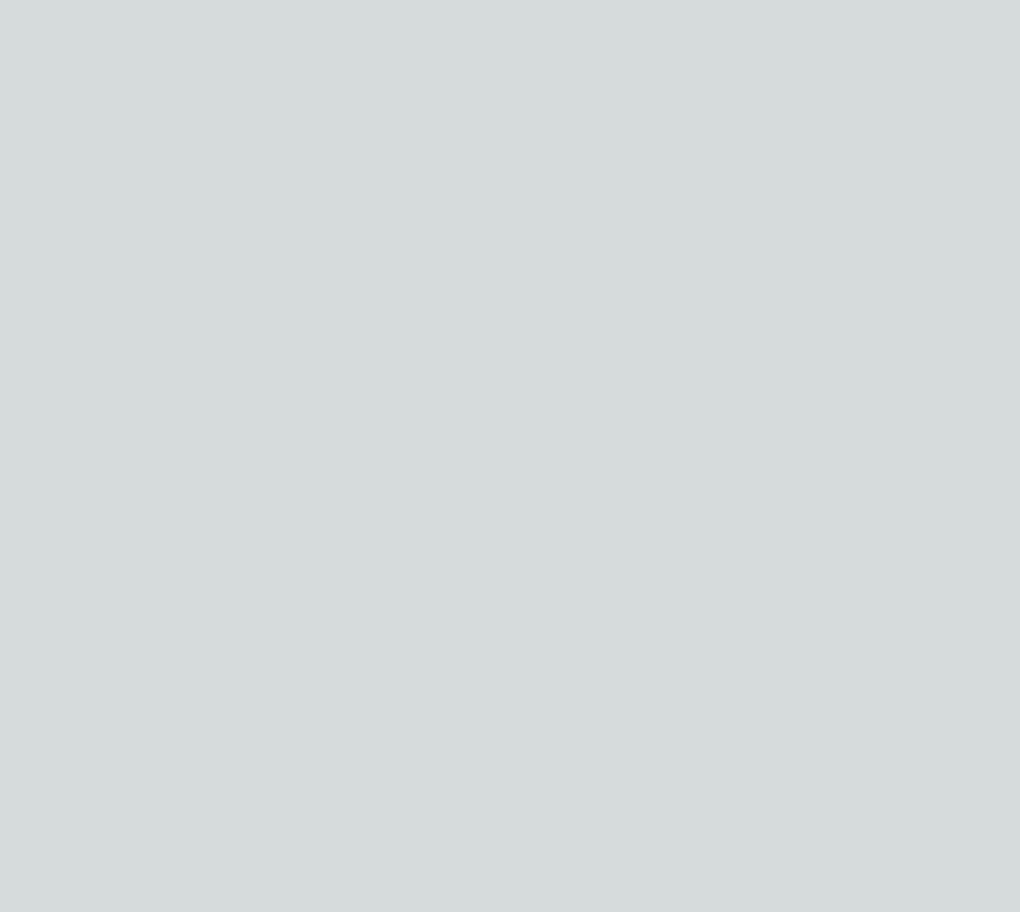
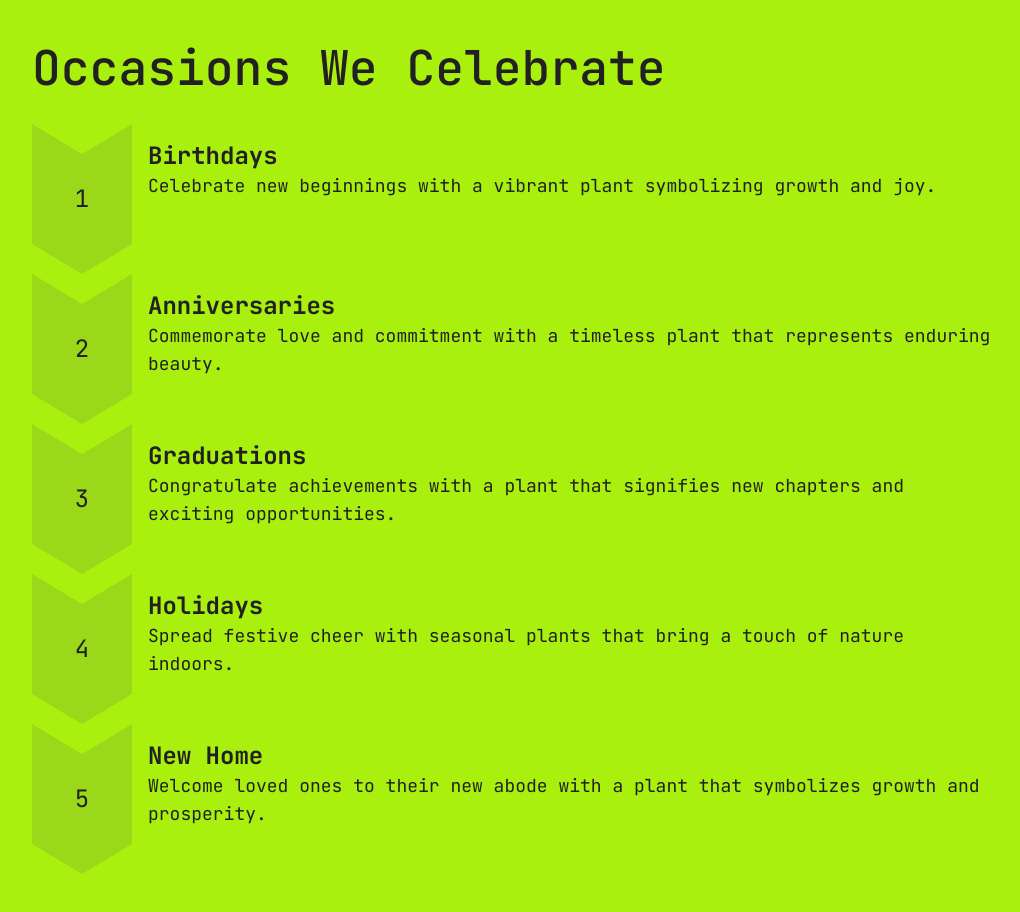
Before and after one commit to Tanishksoam/Planty, a Next.js app in the folder planty/: page / in a window 1280 px wide. Shown: the part 2160-3072 px from the top of the page, without its empty margins (128-1148 px from the left). Before the commit the page ends 2004 px from the top, so only its background shows below. Built offline with nearby package versions, Linux system fonts and the light colour scheme.

Commit message:
celebrations section added

```diff
--- /dev/null
+++ b/planty/app/components/Celebrations.css
@@ -0,0 +1,39 @@
+.hexagon {
+    position: relative;
+    width: 200px;
+    height: 100px;
+    background-color: #4a5568;
+    /* Tailwind gray-700 */
+    margin: 50px;
+}
+
+.hexagon:before,
+.hexagon:after {
+    content: "";
+    position: absolute;
+    width: 0;
+    border-left: 100px solid transparent;
+    border-right: 100px solid transparent;
+}
+
+.hexagon:before {
+    bottom: 100%;
+    border-bottom: 50px solid #4a5568;
+    /* Tailwind gray-700 */
+}
+
+.hexagon:after {
+    top: 100%;
+    width: 0;
+    border-top: 50px solid #4a5568;
+    /* Tailwind gray-700 */
+}
+
+.hexagon-concave {
+    position: relative;
+    clip-path: polygon(50% 20%, 100% 0%, 100% 80%, 50% 100%, 0% 80%, 0% 15%, 0% 0%);
+    width: 100px;
+    height: 150px;
+    background-color: rgb(155, 216, 25)
+    /* Tailwind gray-700 */
+}
--- /dev/null
+++ b/planty/app/components/Celebrations.tsx
@@ -0,0 +1,80 @@
+import React from "react";
+import "./Celebrations.css";
+
+const Celebrations = () => {
+  return (
+    <div className="w-full max-w-[960px] flex flex-col  justify-start items-start py-20 gap-8  text-[#212121]">
+      <div className="w-full flex justify-start  items-center text-5xl font-medium ">
+        Occasions We Celebrate
+      </div>
+      <div className=" w-full flex justify-start items-start gap-4">
+        <div className=" flex flex-col items-start justify-start text-2xl align-text-bottom ">
+          <div className="hexagon-concave flex justify-center items-center ">
+            {" "}
+            1
+          </div>
+          <div className="hexagon-concave flex justify-center items-center ">
+            {" "}
+            2
+          </div>
+          <div className="hexagon-concave flex justify-center items-center ">
+            {" "}
+            3
+          </div>
+          <div className="hexagon-concave flex justify-center items-center ">
+            {" "}
+            4
+          </div>
+          <div className="hexagon-concave flex justify-center items-center ">
+            {" "}
+            5
+          </div>
+        </div>
+        <div className=" flex flex-col items-start justify-start text-lg align-text-bottom">
+          <div className=" w-auto h-[150px] flex flex-col justify-start items-start py-4">
+            <h4 className=" font-bold text-2xl ">Birthdays</h4>
+            <p>
+              {" "}
+              Celebrate new beginnings with a vibrant plant symbolizing growth
+              and joy.
+            </p>
+          </div>
+          <div className=" w-auto h-[150px] flex flex-col justify-start items-start py-4">
+            <h4 className=" font-bold text-2xl ">Anniversaries</h4>
+            <p>
+              {" "}
+              Commemorate love and commitment with a timeless plant that
+              represents enduring beauty.
+            </p>
+          </div>
+          <div className=" w-auto h-[150px] flex flex-col justify-start items-start py-4">
+            <h4 className=" font-bold text-2xl ">Graduations</h4>
+            <p>
+              {" "}
+              Congratulate achievements with a plant that signifies new chapters
+              and exciting opportunities.
+            </p>
+          </div>
+          <div className=" w-auto h-[150px] flex flex-col justify-start items-start py-4">
+            <h4 className=" font-bold text-2xl ">Holidays</h4>
+            <p>
+              {" "}
+              Spread festive cheer with seasonal plants that bring a touch of
+              nature indoors.
+            </p>
+          </div>
+          <div className=" w-auto h-[150px] flex flex-col justify-start items-start py-4">
+            <h4 className=" font-bold text-2xl ">New Home</h4>
+            <p>
+              {" "}
+              Welcome loved ones to their new abode with a plant that symbolizes
+              growth and prosperity.
+            </p>
+          </div>
+        </div>
+      </div>
+    </div>
+  );
+};
+
+export default Celebrations;
--- a/planty/app/page.tsx
+++ b/planty/app/page.tsx
@@ -3,10 +3,18 @@ import Hero from "./components/Hero";
 import Occasions from "./components/occasions";
 import ScubsCard from "./components/ScubsCard";
 import PlantPicks from "./components/PlantPicks";
+import Celebrations from "./components/Celebrations";
+import { JetBrains_Mono } from "@next/font/google";
 
+const jetBrainsMono = JetBrains_Mono({
+  weight: ["200", "300", "400", "500", "600", "700", "800"], // You can specify the weight and other options
+  subsets: ["latin"], // Specify the subsets you want to use
+});
 export default function Home() {
   return (
-    <main className=" w-full h-full bg-[#212121] text-[#fdfdfd] flex flex-col justify-center items-center">
+    <main
+      className={`w-full h-full bg-[#212121] text-[#fdfdfd] flex flex-col justify-center items-center ${jetBrainsMono.className}`}
+    >
       <div className="w-full h-full bg-[#212121] text-[#fdfdfd] flex flex-col justify-center items-center">
         <Hero />
         <Occasions />
@@ -15,6 +23,9 @@ export default function Home() {
       <div className="w-full h-full bg-[#dfdfdf] text-[#fdfdfd] flex flex-col justify-center items-center">
         <PlantPicks />
       </div>
+      <div className="w-full h-full bg-[#a9f00f] text-[#fdfdfd] flex flex-col justify-center items-center">
+        <Celebrations />
+      </div>
     </main>
   );
 }
--- a/planty/package.json
+++ b/planty/package.json
@@ -9,6 +9,7 @@
     "lint": "next lint"
   },
   "dependencies": {
+    "@next/font": "^14.2.4",
     "next": "14.2.4",
     "react": "^18",
     "react-dom": "^18",
```
Also changed, not shown: 1 other file (tests, documents, lock files or other folders).
